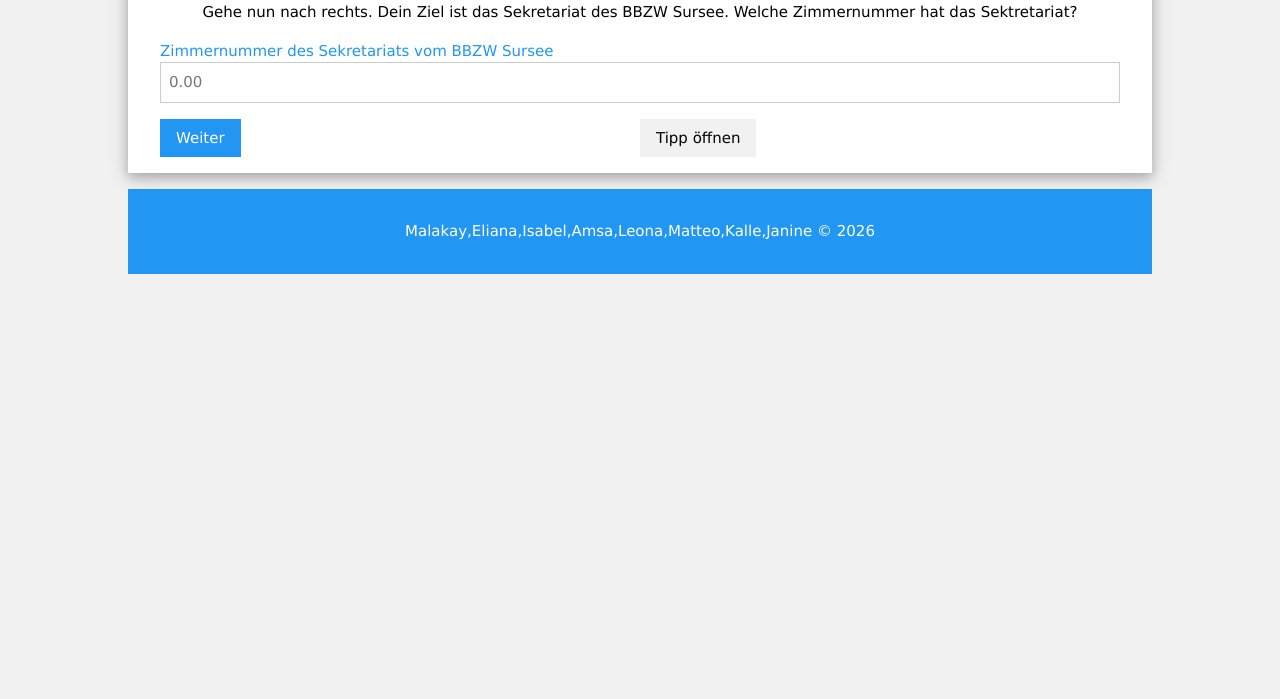
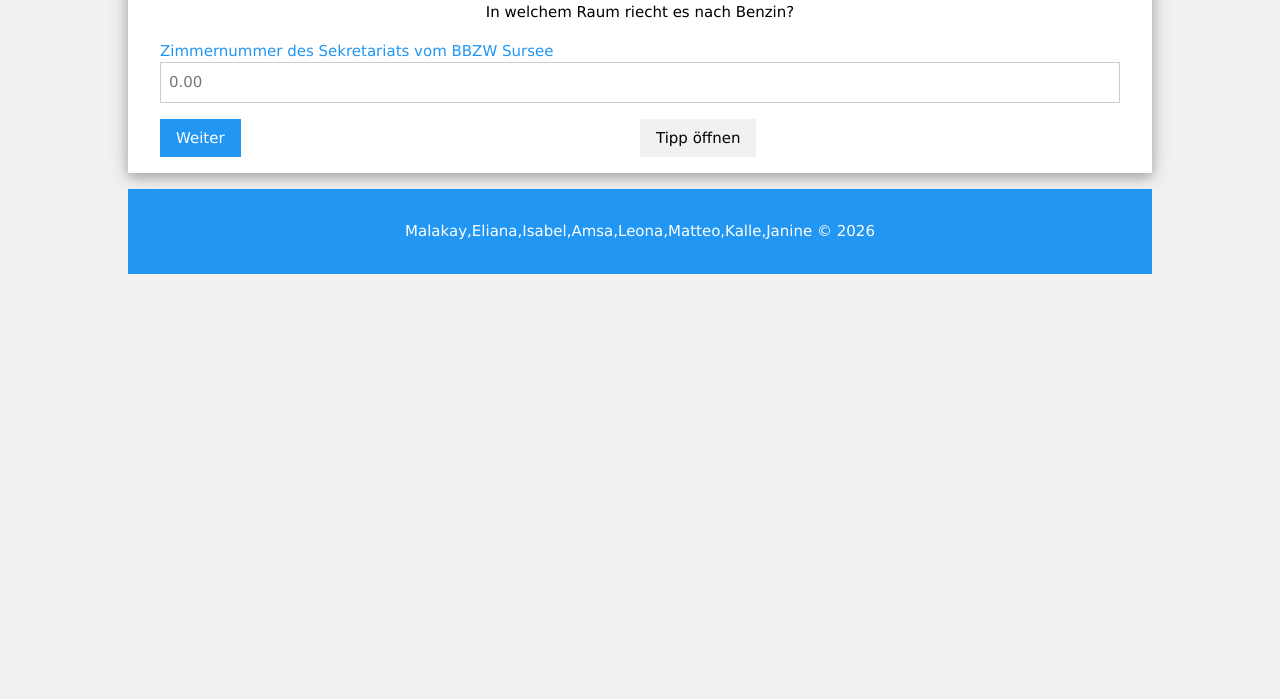
Before and after one commit to leonaettlin/R-tseltour, a plain HTML site: page form1.html in a window 1280 px wide. Shown: the part 101-800 px from the top of the page. Drawn offline with nearby package versions, Linux system fonts and the light colour scheme.

Commit message:
definierte Frage übernommen

```diff
--- a/form1.html
+++ b/form1.html
@@ -11,7 +11,7 @@
     <!-- Hauptinhalt test -->
     <div class="w3-container w3-white w3-margin-top w3-padding-16 w3-card-4">
         <h2 class="w3-center">Weiter gehts</h2>
-        <p class="w3-center">Gehe nun nach rechts. Dein Ziel ist das Sekretariat des BBZW Sursee. Welche Zimmernummer hat das Sektretariat?</p>
+        <p class="w3-center">In welchem Raum riecht es nach Benzin?</p>
 
         <form class="w3-container w3-margin-top" action="form2.html" method="get">
             <label class="w3-text-blue" for="eingabefeld">Zimmernummer des Sekretariats vom BBZW Sursee</label>
```
